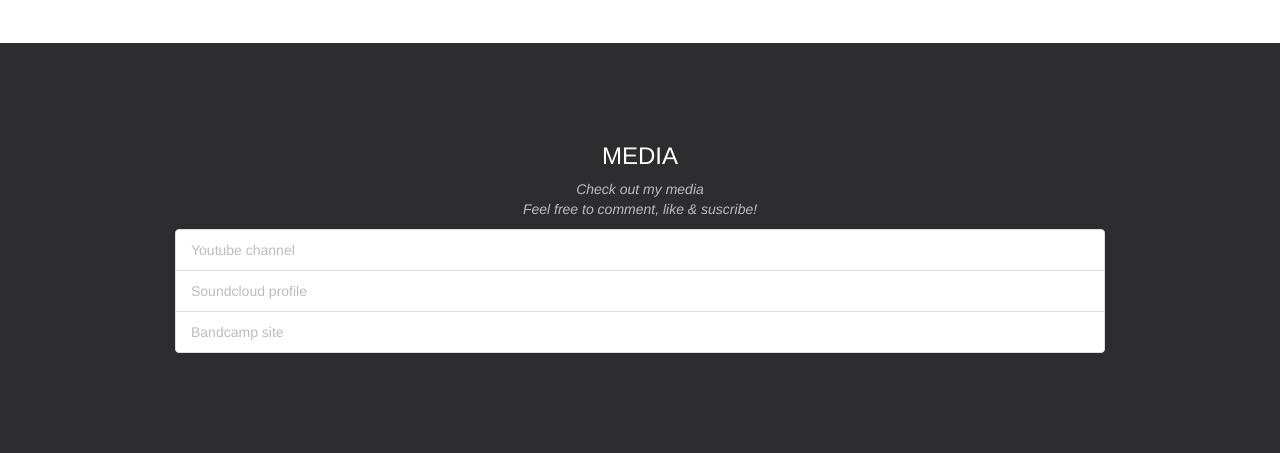
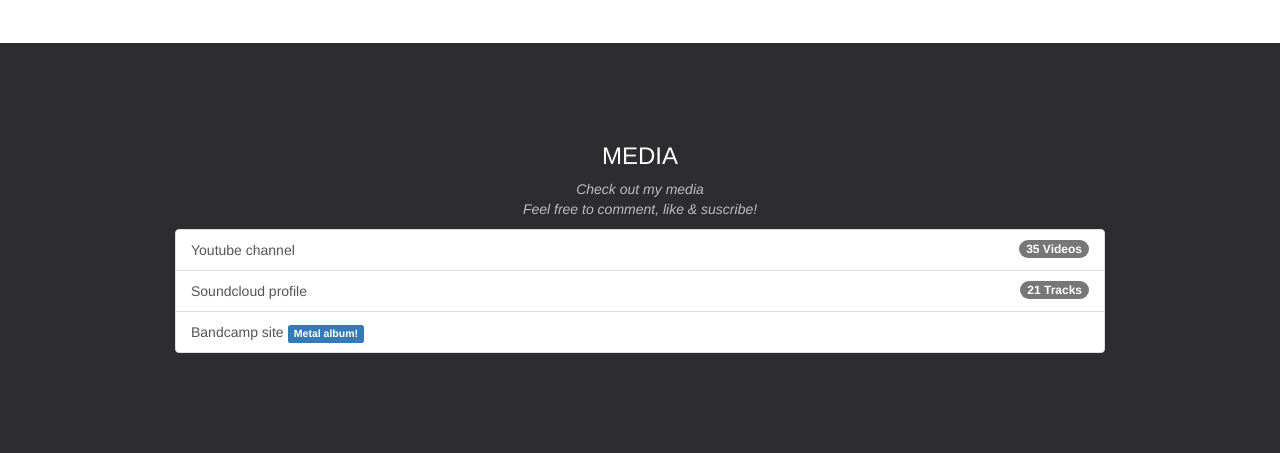
Before and after one commit to AlbertoIzq/AlbertoIzq-2.ArtistWebsite, a Flask app: page / in a window 1280 px wide. Shown: the part 1683-2136 px from the top of the page. Run offline with Flask 2, Linux system fonts and the light colour scheme; some libraries are stand-ins or nearby versions.

Commit message:
Change list group in Media to list group with linked items

```diff
--- a/AlbertoIzq-2.ArtistWebsite/templates/home.html
+++ b/AlbertoIzq-2.ArtistWebsite/templates/home.html
@@ -163,17 +163,12 @@
         <div class="container">
             <h3 class="text-center">MEDIA</h3>
             <p class="text-center">Check out my media<br>Feel free to comment, like & suscribe!</p>
-
-            <ul class="list-group">
-                <li class="list-group-item">Youtube channel</li>
-                <li class="list-group-item">Soundcloud profile</li>
-                <li class="list-group-item">Bandcamp site</li>
-            </ul>
+            <div class="list-group">
+                <a href="https://www.youtube.com/channel/UCRdIyXsSDyB4ptQ7QFncoiQ" class="list-group-item">Youtube channel<span class="badge">35 Videos</span></a>
+                <a href="https://soundcloud.com/soundaker" class="list-group-item">Soundcloud profile<span class="badge">21 Tracks</span></a>
+                <a href="https://soundaker.bandcamp.com/releases" class="list-group-item">Bandcamp site <span class="label label-pill label-primary">Metal album!</span></a>
+            </div>
         </div>
     </div>
 </body>
 </html>
-
-<style>
-
-</style>
```
